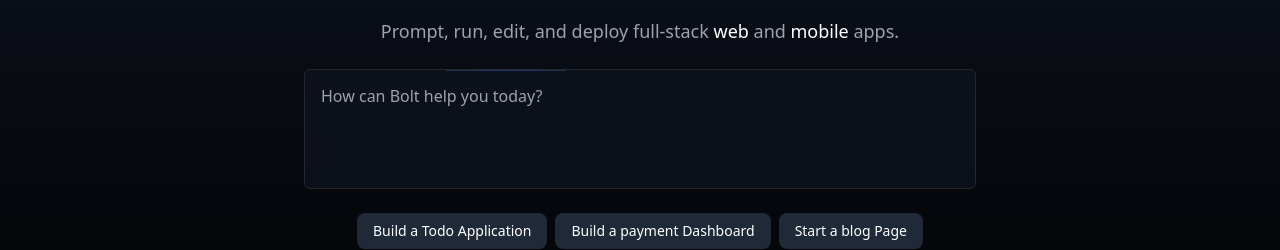
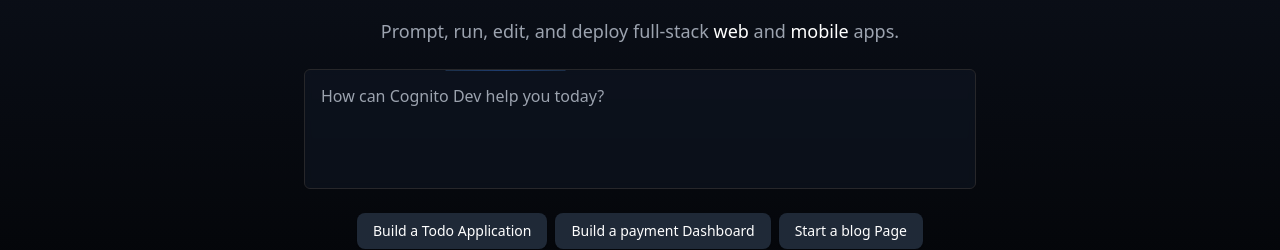
Before and after one commit to harshkasat/bolt-clone-using-gemini, a React (Vite) app in the folder frontend/: page / in a window 1280 px wide. Shown: the part 339-589 px from the top of the page. Built offline with nearby package versions, Linux system fonts and the light colour scheme; no server answers.

Commit message:
change bolt to cognito dev

```diff
--- a/frontend/src/pages/Builder.tsx
+++ b/frontend/src/pages/Builder.tsx
@@ -60,7 +60,7 @@
   const [selectedFile, setSelectedFile] = useState<string>("index.html")
   const [fileContent, setFileContent] = useState<string>("")
   const [messages, setMessages] = useState<Array<{ text: string; isUser: boolean }>>([
-    { text: "Welcome to Bolt! How can I help you today?", isUser: false },
+    { text: "Welcome to Cognito dev! How can I help you today?", isUser: false },
   ])
   const [inputMessage, setInputMessage] = useState("")
   const [previewUrl, setPreviewUrl] = useState<string>("")
@@ -420,7 +420,7 @@
               <Play className="w-5 h-5" />
             </button>
           </div>
-          <h1 className="text-lg font-medium tracking-tight text-white">Bolt</h1>
+          <h1 className="text-lg font-medium tracking-tight text-white">Cognito Dev</h1>
           <div className="ml-4 text-xs text-gray-400">{serverStatus}</div>
         </div>
         <div className="flex items-center gap-4">
--- a/frontend/src/pages/Home.tsx
+++ b/frontend/src/pages/Home.tsx
@@ -61,7 +61,7 @@
               <div className="relative h-[120px] w-full overflow-hidden rounded-md border border-zinc-800 bg-gray-900/50 backdrop-blur-sm text-zinc-300">
               <textarea
                 className="h-full w-full resize-none rounded-md bg-transparent px-4 py-4 text-sm outline-none"
-                placeholder="How can Bolt help you today?"
+                placeholder="How can Cognito Dev help you today?"
                 style={{ fontSize: '1rem', color: 'rgba(255, 255, 255, 0.7)' }}
                 value={inputValue}
                 onChange={(e) => setInputValue(e.target.value)}
```
